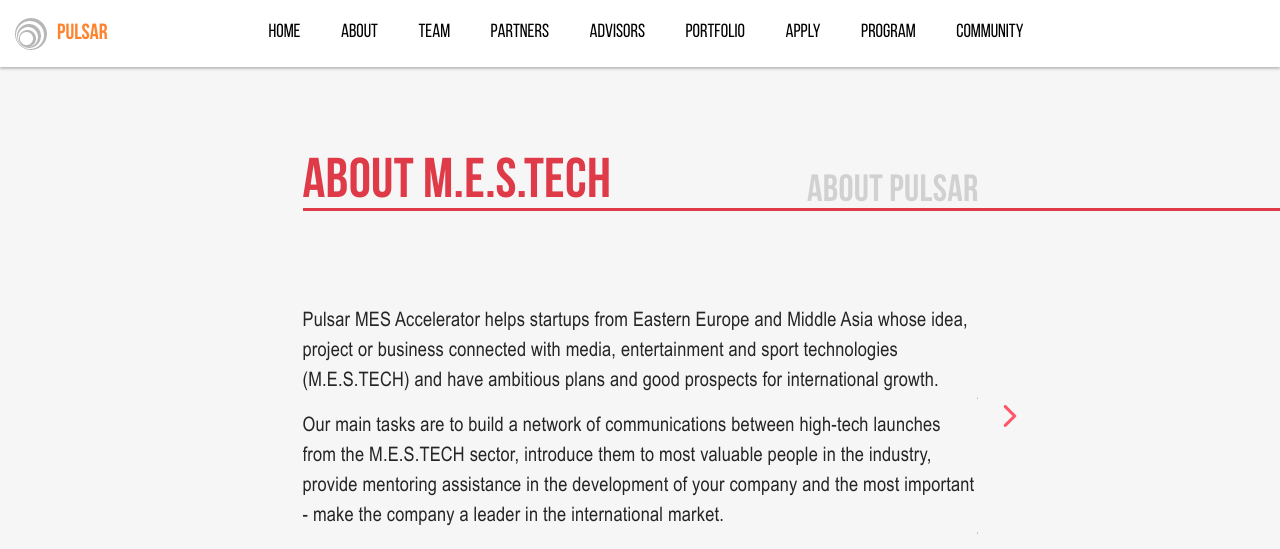
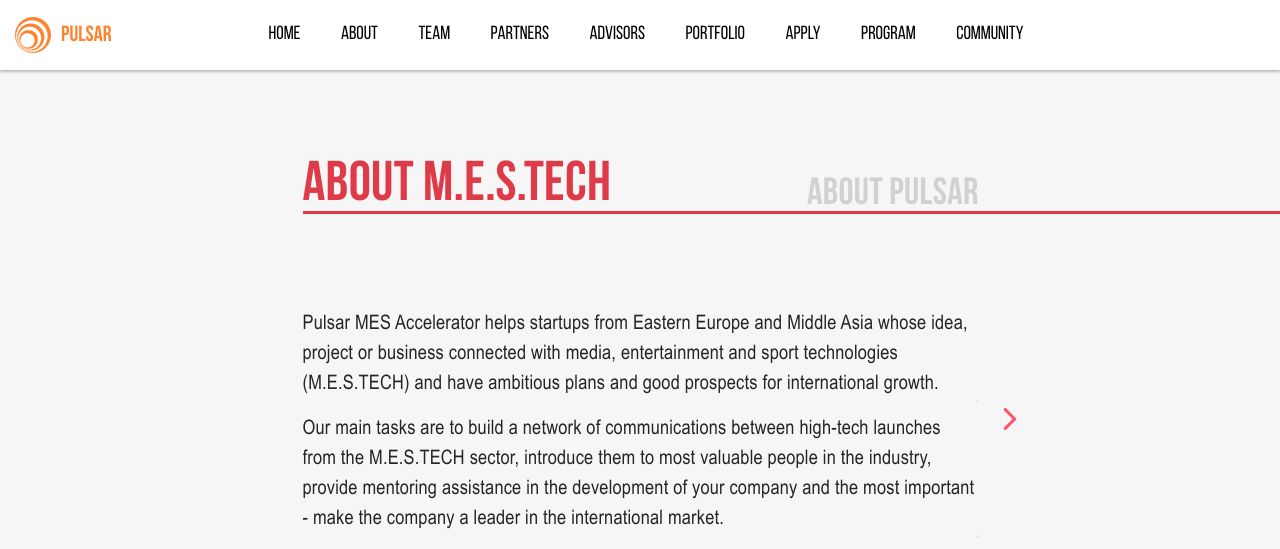
Before and after one commit to snolly4462gv/pulsar, a PHP site: page / in a window 1280 px wide. Shown: the part 800-1349 px from the top of the page. Run offline with PHP 8.4, Linux system fonts and the light colour scheme; style sheets or scripts are compiled from the project's sources.

Commit message:
lalalala

```diff
--- a/css/style.css
+++ b/css/style.css
@@ -181,8 +181,7 @@ a {
       padding-left: 45px; }
       .sec-lvl-2 .menu .side.left-side img {
         -ms-flex-negative: 0;
-            flex-shrink: 0;
-        opacity: 0.28; }
+            flex-shrink: 0; }
       .sec-lvl-2 .menu .side.left-side .name {
         padding-left: 10px;
         font-family: BebasNeueBold;
--- a/css/style.scss
+++ b/css/style.scss
@@ -179,7 +179,7 @@ a {
                 padding-left: 45px;
                 img {
                     flex-shrink: 0;
-                    opacity: 0.28;
+
                 }
                 .name {
                     padding-left: 10px;
--- a/index.html
+++ b/index.html
@@ -36,7 +36,7 @@
     <section class="sec-lvl-2">
         <div class="menu">
             <div class="left-side side">
-                <img src="img/shape.png" class="img-responsive" alt="">
+                <img src="img/logo-1-new.png" class="img-responsive" alt="">
                 <p class="name">Pulsar</p>
             </div>
             <div class="mid-side side">
```
Also changed, not shown: img/logo-1-new.png (added), img/new-logo.svg (added), 1 other file.
